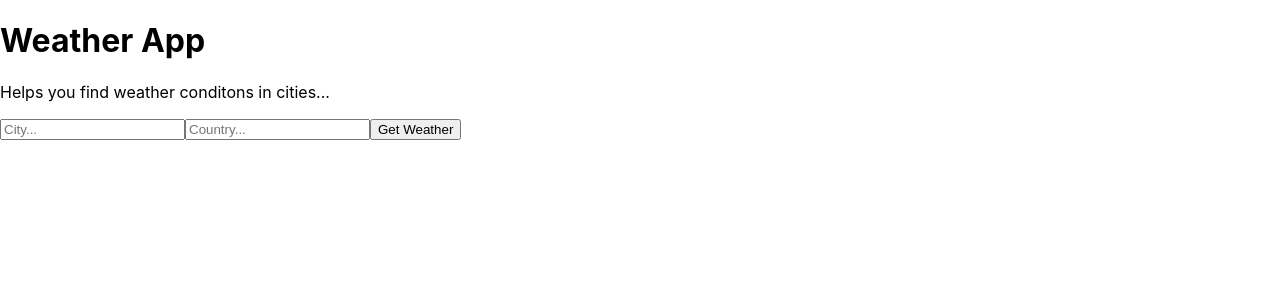
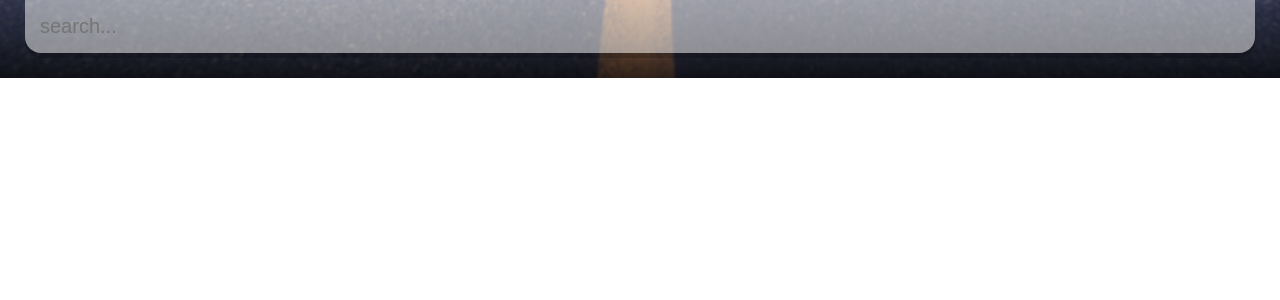
Before and after one commit to idanen/weather-app, a React (Create React App) app: page / in a window 1280 px wide. Shown: the top 300 px of the page. Built offline with nearby package versions, Linux system fonts and the light colour scheme.

Commit message:
refactoring code using react hook and modified styling

```diff
--- a/src/App.js
+++ b/src/App.js
@@ -1,67 +1,76 @@
-import React from 'react';
-import Titles from './components/titles';
-import Weather from './components/weather';
-import Form from './components/form';
+import React, { useState } from 'react';
 
-const API_KEY = '5aac476a0674676d51ece2175d1f3a86';
-
-class App extends React.Component {
-	state = {
-		temperature: undefined,
-		city: undefined,
-		country: undefined,
-		humidity: undefined,
-		description: undefined,
-		error: undefined
+const api = {
+	key: "00350e82ee167cd2f2157a1649ccefaa",
+	base: "https://api.openweathermap.org/data/2.5/"
 }
 
-	getWeather = async (e) => {
-		e.preventDefault(); debugger
+function App() {
 
-		const city = e.target.elements.city.value;
+	const [query, setQuery] = useState('');
+	const [weather, setWeather] = useState({});
 
-		const country = e.target.elements.country.value;
-
-		const api_call = await fetch(`http://api.openweathermap.org/data/2.5/weather?q=${city},${country}&appid=${API_KEY}`);
-
-		const response = await api_call.json();
-
-		console.log(response);
-
-		if (city && country) {
-			this.setState({
-				temperature: response.main.temp,
-				city: response.name,
-				country: response.sys.country,
-				humidity: response.main.humidity,
-				description: response.weather[0].description,
-				error: ""
-			})
-		} else {
-			this.setState({
-				error: "Please input valid data..."
-			})
-		}
+	const search = evt => {
+		if(evt.key === "Enter") {
+			fetch(`${api.base}weather?q=${query}&units=metric&APPID=${api.key}`)
+			.then(res => res.json())
+			.then(result => {
+				setWeather(result);
+				setQuery('');
+				console.log(result);
+				console.log('value of weather after fetching',weather);
+			});
 		}
 
-	render() {
-		return (
-			<div >
-				<Titles></Titles>
+	}
 
-				<Form loadWeather={this.getWeather}>
+	const dateBuilder = (d) => {
+		let months = ['January', 'February', 'March', 'April', 'May', 'June', 'July', 'August',
+		 'September', 'October', 'November', 'December'];
+		let days = ['Sunday', 'Monday', 'Tuesday', 'Wednesday', 'Thrusday', 'Friday', 'Saturday'];
 
-				</Form>
+		let day = days[d.getDay()];
+		let date = d.getDate();
+		let month = months[d.getMonth()];
+		let year = d.getFullYear();
 
-				<Weather
-					temperature={this.state.temperature}
-					city={this.state.city}
-					country={this.state.country}
-					humidity={this.state.humidity}
-					description={this.state.description}
-					error={this.state.error} />
+		return `${day} ${date} ${month} ${year}`
+	}
+	console.log('weather', weather)
+	console.log('weather2', weather.main)
+	return(
+		<div className={(typeof weather.main != "undefined")
+			? ((weather.main.temp > 16)
+				? 'app warm'
+				: 'app')
+			: 'app'}>
+			<main>
+				<div className="search-box">
+					<input
+						type="text"
+						className="search-bar"
+						placeholder="search..."
+						onChange={e =>setQuery(e.target.value)}
+						value={query}
+						onKeyPress={search}
+					/>
+				</div>
+				{(typeof weather.main !="undefined") ? (
+					<div>
+						<div className="location-box">
+							<div className="location">{weather.name}, {weather.sys.country}</div>
+							<div className="date">{dateBuilder(new Date())}</div>
+						</div>
+						<div className="weather-box">
+							<div className="temp">{Math.round(weather.main.temp)}°c</div>
+							<div className="weather">{weather.weather[0].main}</div>
+						</div>
+					</div>
+				) : ('')}
+
+			</main>
 		</div>
 	)
 }
-}
+
  export default App;
--- a/src/index.css
+++ b/src/index.css
@@ -1,13 +1,103 @@
-body {
+* {
   margin: 0;
-  font-family: -apple-system, BlinkMacSystemFont, "Segoe UI", "Roboto", "Oxygen",
-    "Ubuntu", "Cantarell", "Fira Sans", "Droid Sans", "Helvetica Neue",
-    sans-serif;
-  -webkit-font-smoothing: antialiased;
-  -moz-osx-font-smoothing: grayscale;
+  padding: 0;
+  box-sizing: border-box;
 }
 
-code {
-  font-family: source-code-pro, Menlo, Monaco, Consolas, "Courier New",
-    monospace;
+body {
+  font-family: 'montseratt',sans-serif;
 }
+
+.app {
+  background-image: url('./assets/cold_pic.png');
+  background-size: cover;
+  background-position: bottom;
+  transition: 0.4 ease-out;
+}
+
+.app.warm {
+  background-image: url('./assets/warm_pic.png');
+}
+
+main {
+  min-height: 100 vh;
+  background-image: linear-gradient(to bottom, rgba(0, 0, 0, 0.2), rgba(0, 0, 0, 0.75));
+  padding: 25px;
+}
+
+search-box {
+  width: 100%;
+  margin: 0 0 75px;
+}
+
+.search-box .search-bar {
+  display: block;
+  width: 100%;
+  padding: 15px;
+
+  appearance: none;
+  background: none;
+  border: none;
+  outline: none;
+
+  background-color: rgba(255, 255, 255, 0.5);
+  border-radius: 0px 0px 16px 16px;
+  margin-top: -25px;
+
+  box-shadow: 0px 5px rgba(0, 0, 0, 0.2);
+
+  color: #313131;
+  font-size: 20px;
+
+  transition: 0.4s ease;
+}
+
+.search-box .search-bar:focus {
+  background-color: rgba(255, 255, 255, 0.5);
+}
+
+.location-box .location {
+  color: #ffffff;
+  font-size: 32px;
+  font-weight: 500;
+  text-align: center;
+  text-shadow: 3px 3px rgba(50, 50, 70, 0.5);
+}
+
+.location-box .date {
+  color: #ffffff;
+  font-size: 20px;
+  font-weight: 300;
+  font-style: italic;
+  text-align: center;
+  text-shadow: 2px, 2px, rgba(50, 50, 70, 0.5);
+}
+
+.weather-box {
+  text-align: center;
+}
+
+.weather-box .temp {
+  position: relative;
+  display: inline-block;
+  margin: 30px auto;
+  background-color: rgba(255, 255, 255, 0.2);
+  border-radius: 16px;
+
+  padding: 15px 25px;
+
+  color: #ffffff;
+  font-size: 102px;
+  font-weight: 900;
+
+  text-shadow: 3px 6px rgba(50, 50, 70, 0.5);
+  text-align: center;
+  box-shadow: 3px 6px rgba(0, 0, 0, 0.2);
+}
+
+.weather-box .weather {
+  color: #ffffff;
+  font-size: 48px;
+  font-weight: 700;
+  text-shadow: 3px 3px rgba(50, 50, 70, 0.5);
+}
```
Also changed, not shown: src/assets/cold_pic.png (added), src/assets/warm_pic.png (added). Lines whose indentation alone changed are shown as unchanged.
